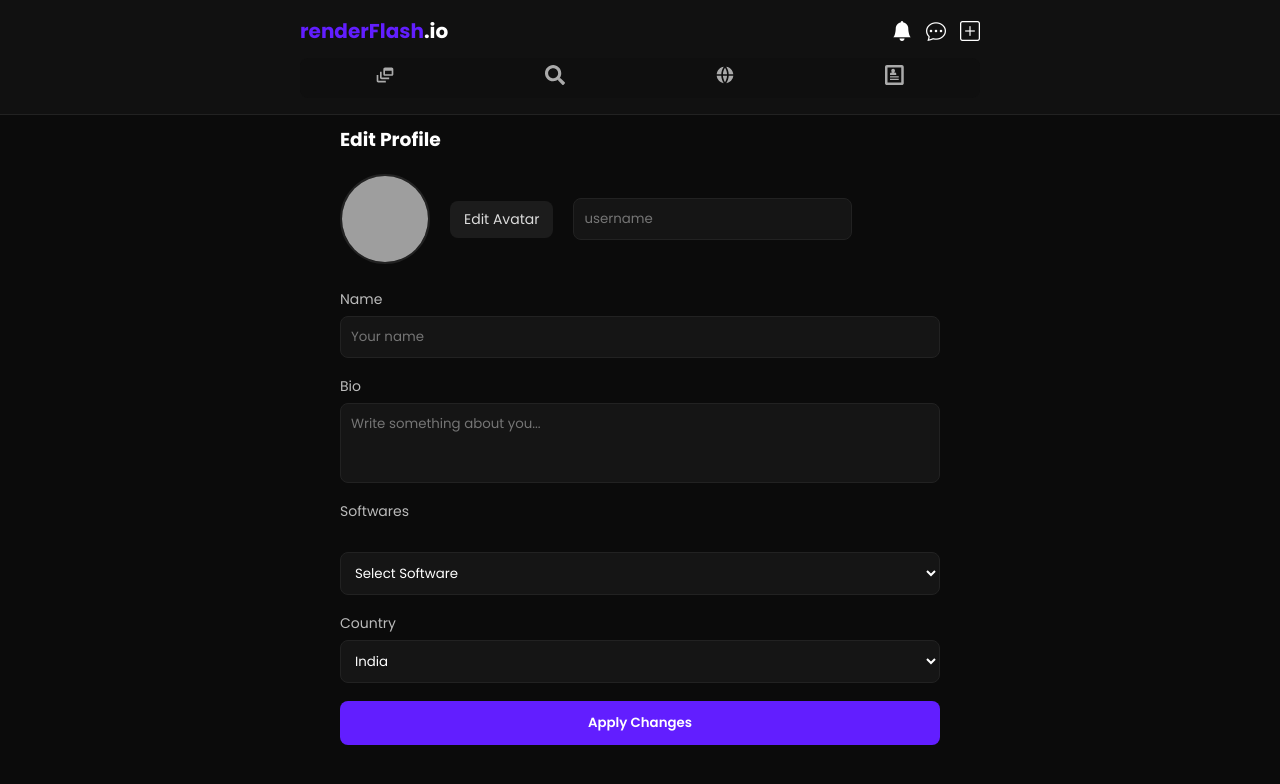
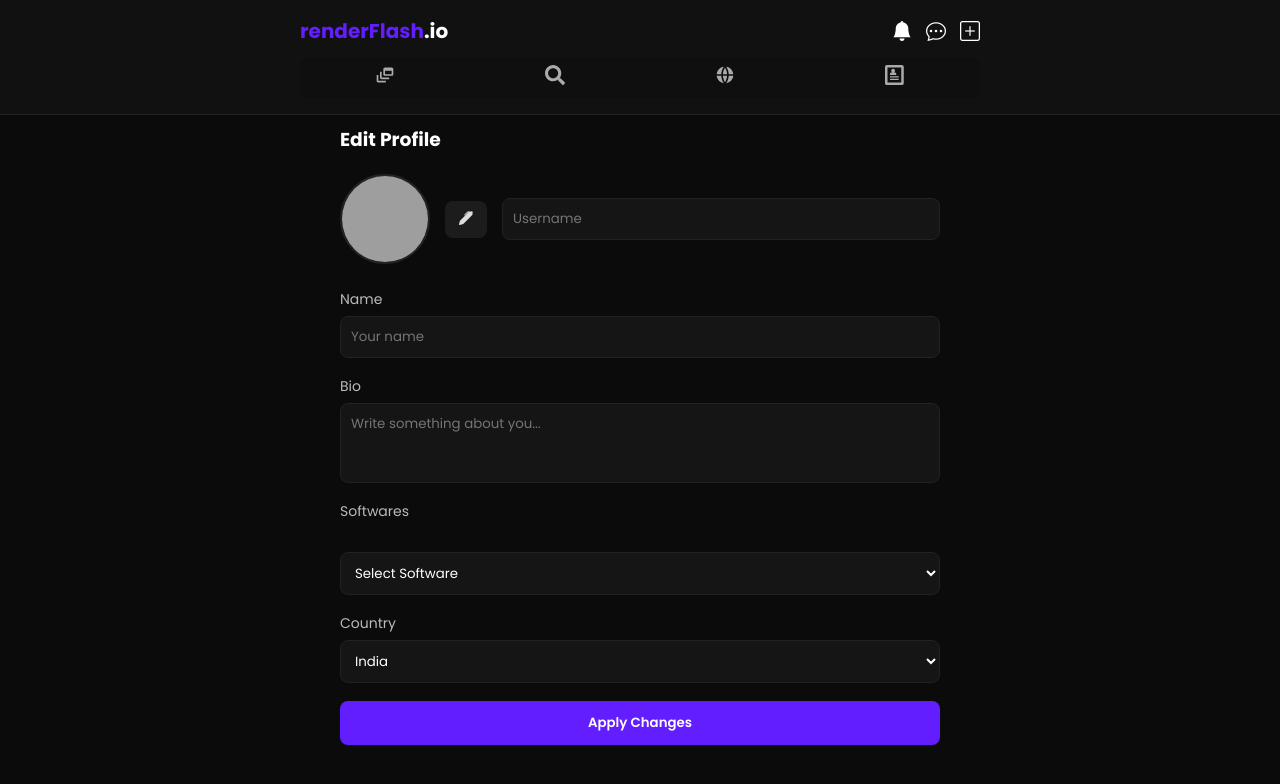
Before and after one commit to niyaoe/render-flash-client, a React (Vite) app: page /main/main/profile/settings/edit-profile in a window 1280 px wide. Shown: the top 784 px of the page. Built offline with nearby package versions, Linux system fonts and the light colour scheme; grey boxes are pictures that could not be loaded.

Commit message:
picApieady

```diff
--- a/src/Pages/Settings/EditProfile/EditProfile.css
+++ b/src/Pages/Settings/EditProfile/EditProfile.css
@@ -9,33 +9,45 @@
 }
 
 /* PROFILE PIC SECTION */
-.rf-profile-pic-section {
-  display: flex;
-  align-items: center;
-  gap: 20px;
-  margin-bottom: 25px;
+.rf-profile-pic-section{
+  display:flex;
+  align-items:center;
+  gap:15px;
+  margin-bottom:25px;
 }
 
-.rf-profile-preview {
-  width: 90px;
-  height: 90px;
-  border-radius: 50%;
-  object-fit: cover;
-  border: 2px solid #222;
+.rf-profile-preview{
+  width:90px;
+  height:90px;
+  border-radius:50%;
+  object-fit:cover;
+  border:2px solid #222;
+  flex-shrink:0;
 }
 
-.rf-upload-btn {
-  background: #1c1c1c;
-  padding: 8px 14px;
-  border-radius: 8px;
-  cursor: pointer;
-  color: #ddd;
-  font-size: 14px;
-  transition: 0.2s;
+.rf-username-input{
+  width: 100%;
+  flex:1;
+  background:#151515;
+  border:1px solid #222;
+  border-radius:8px;
+  padding:10px;
+  color:white;
+  font-family: inherit;
 }
 
-.rf-upload-btn:hover {
-  background: #262626;
+.rf-upload-btn{
+  background:#1c1c1c;
+  padding:8px 14px;
+  border-radius:8px;
+  cursor:pointer;
+  color:#ddd;
+  font-size:14px;
+  white-space:nowrap;
+}
+
+.rf-upload-btn:hover{
+  background:#262626;
 }
 
 /* FORM */
--- a/src/Pages/Settings/EditProfile/EditProfile.jsx
+++ b/src/Pages/Settings/EditProfile/EditProfile.jsx
@@ -52,7 +52,7 @@ export default function EditProfile() {
         />
 
         <label className="rf-upload-btn">
-          Edit Avatar
+          <i class="bi bi-pen-fill"></i>
           <input
             type="file"
             accept="image/*"
@@ -60,10 +60,12 @@ export default function EditProfile() {
             hidden
           />
         </label>
-        {/* usernanme */}
-        <div className="rf-form-group">
-          <input type="text" placeholder="username" />
-        </div>
+
+        <input
+          className="rf-username-input"
+          type="text"
+          placeholder="Username"
+        />
       </div>
 
       {/* FORM */}
--- a/src/Pages/Settings/SettingsLayout/SettingsLayout.css
+++ b/src/Pages/Settings/SettingsLayout/SettingsLayout.css
@@ -1,6 +1,6 @@
-.rf-settings-wrapper {
+/* .rf-settings-wrapper {
   margin-top: 15px;
-}
+} */
 
 /* ===== TOP NAV ===== */
 .rf-settings-topnav {
```
